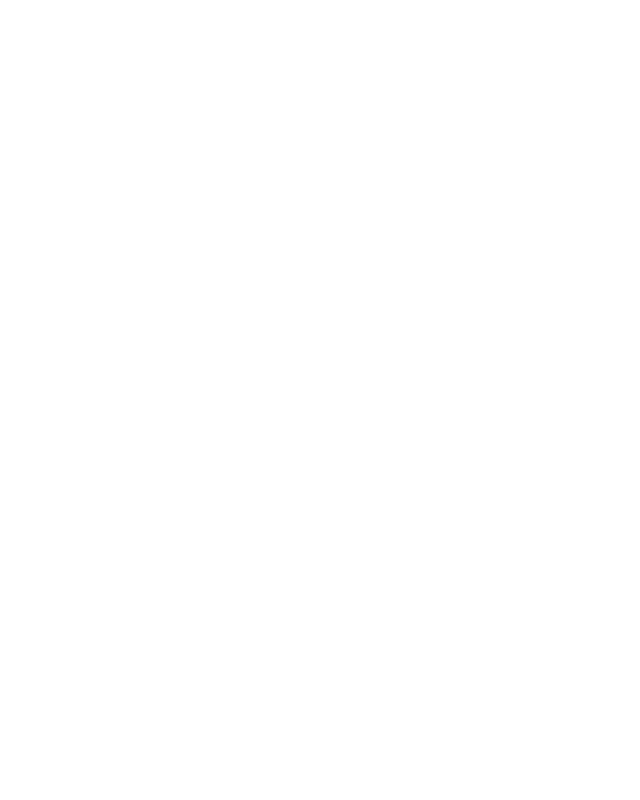
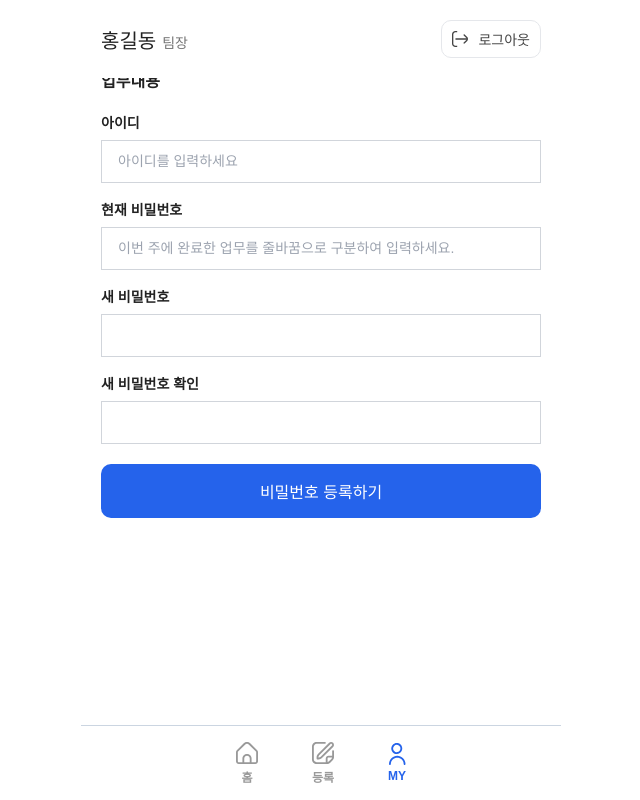
Before and after one commit to togatecomz01/weeklog, a React (Vite) app: page /weeklog/my in a window 1280 px wide. Before the commit this address had no page. Shown: the whole page, without its empty margins (319-959 px from the left). Built offline with nearby package versions, Linux system fonts and the light colour scheme; a web font is replaced by a local one.

Commit message:
마이페이지 초안

```diff
--- a/src/App.tsx
+++ b/src/App.tsx
@@ -1,6 +1,7 @@
 import { BrowserRouter, Routes, Route } from 'react-router-dom'
 import Login from './pages/Login'
 import Main from './pages/Main'
+import MyPage from './pages/MyPage'
 import Components from './pages/Components'
 
 function App() {
@@ -9,6 +10,7 @@
       <Routes>
         <Route path="/weeklog/login" element={<Login />} />
         <Route path="/weeklog/main" element={<Main />} />
+        <Route path="/weeklog/my" element={<MyPage />} />
         <Route path="/weeklog/components" element={<Components />} />
       </Routes>
     </BrowserRouter>
--- /dev/null
+++ b/src/pages/MyPage/MyPage.scss
@@ -0,0 +1,67 @@
+.mypage {
+  min-height: 100svh;
+  display: flex;
+  flex-direction: column;
+  max-width: 480px;
+  margin: 0 auto;
+
+  &__header {
+    position: fixed;
+    top: 0;
+    left: 50%;
+    transform: translateX(-50%);
+    width: 100%;
+    max-width: 480px;
+    height: auto;
+    background: $color-white;
+    display: flex;
+    align-items: center;
+    justify-content: space-between;
+    padding: 20px;
+    z-index: 100;
+  }
+
+  &__user-info {
+    display: flex;
+    align-items: baseline;
+    gap: 6px;
+  }
+
+  &__username {
+    font-size: $font20;
+    font-weight: $font-w-m;
+    color: $color-text-black;
+  }
+
+  &__position {
+    font-size: $font14;
+    font-weight: $font-w-r;
+    color: $color-text-gray-light;
+  }
+
+  &__content {
+    flex: 1;
+    padding: 68px 20px 95px;
+    display: flex;
+    flex-direction: column;
+    gap: 20px;
+  }
+
+  &__section {
+    display: flex;
+    flex-direction: column;
+    gap: 20px;
+  }
+
+  &__section-title {
+    font-size: $font16;
+    font-weight: $font-w-b;
+    color: $color-text-black;
+  }
+
+  &__form {
+    display: flex;
+    flex-direction: column;
+    gap: 16px;
+  }
+}
--- /dev/null
+++ b/src/pages/MyPage/index.tsx
@@ -0,0 +1,79 @@
+import { useState } from 'react'
+import Button from '@/components/Button'
+import Input from '@/components/Input'
+import BottomNav from '@/components/BottomNav'
+import LogoutIcon from '@/components/icons/LogoutIcon'
+import './MyPage.scss'
+
+function MyPage() {
+  const [form, setForm] = useState({
+    id: '',
+    currentPassword: '',
+    newPassword: '',
+    confirmPassword: '',
+  })
+
+  function handleChange(field: keyof typeof form) {
+    return (e: React.ChangeEvent<HTMLInputElement>) => {
+      setForm((prev) => ({ ...prev, [field]: e.target.value }))
+    }
+  }
+
+  return (
+    <div className="mypage">
+      <header className="mypage__header">
+        <div className="mypage__user-info">
+          <span className="mypage__username">홍길동</span>
+          <span className="mypage__position">팀장</span>
+        </div>
+        <Button variant="secondary" logout startIcon={<LogoutIcon />}>
+          로그아웃
+        </Button>
+      </header>
+
+      <div className="mypage__content">
+        <div className="mypage__section">
+          <h2 className="mypage__section-title">업무내용</h2>
+          <div className="mypage__form">
+            <Input
+              id="user-id"
+              label="아이디"
+              placeholder="아이디를 입력하세요"
+              value={form.id}
+              onChange={handleChange('id')}
+            />
+            <Input
+              id="current-password"
+              label="현재 비밀번호"
+              type="password"
+              placeholder="이번 주에 완료한 업무를 줄바꿈으로 구분하여 입력하세요."
+              value={form.currentPassword}
+              onChange={handleChange('currentPassword')}
+            />
+            <Input
+              id="new-password"
+              label="새 비밀번호"
+              type="password"
+              placeholder=""
+              value={form.newPassword}
+              onChange={handleChange('newPassword')}
+            />
+            <Input
+              id="confirm-password"
+              label="새 비밀번호 확인"
+              type="password"
+              placeholder=""
+              value={form.confirmPassword}
+              onChange={handleChange('confirmPassword')}
+            />
+          </div>
+          <Button>비밀번호 등록하기</Button>
+        </div>
+      </div>
+
+      <BottomNav active="my" />
+    </div>
+  )
+}
+
+export default MyPage
```
